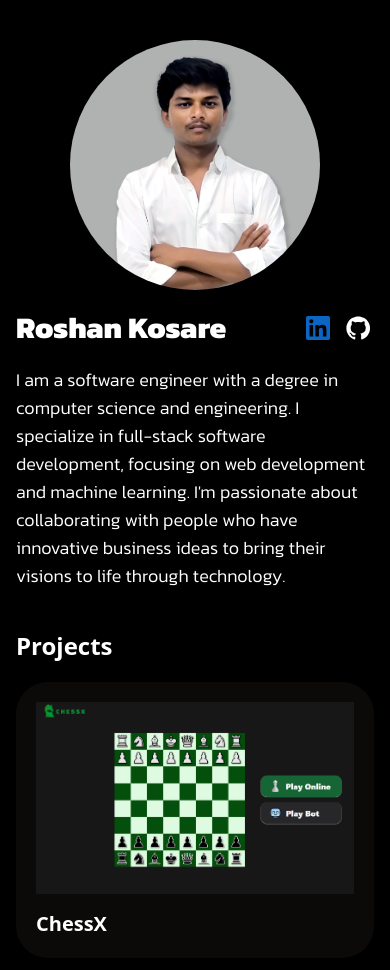
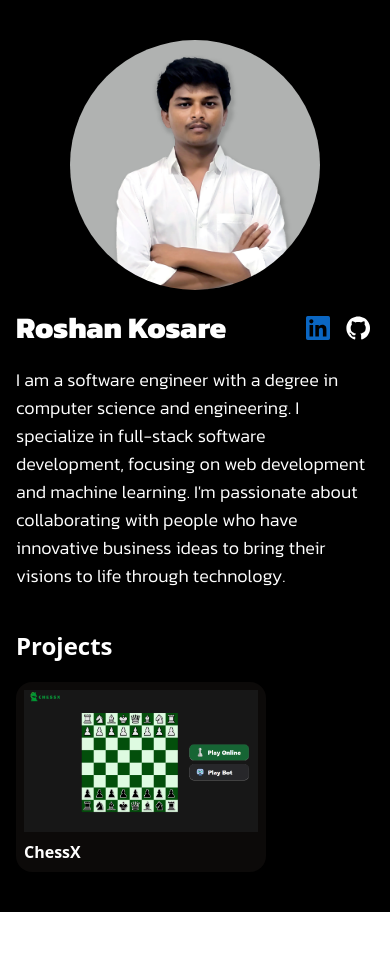
Before and after one commit to roshankosare/portfolio, a React (Vite) app: page / in a window 390 px wide. Shown: the top 970 px of the page. After the commit the page ends 912 px from the top, so only its background shows below. Built offline with nearby package versions, Linux system fonts and the light colour scheme.

Commit message:
project preview samll fix

```diff
--- a/src/components/projectPreview.tsx
+++ b/src/components/projectPreview.tsx
@@ -10,10 +10,13 @@ const ProjectPreview: React.FC<Props> = ({ image, name, onOpenDialog }) => {
   return (
     <div
       onClick={() => onOpenDialog()}
-      className="sm:w-[400px] sm:h-[300px]  bg-stone-950 rounded-4xl flex flex-col gap-y-4 py-5 px-5 cursor-pointer"
+      className=" max-w-[250px] w-full sm:max-w-[400px] h-auto   bg-stone-950  rounded-2xl sm:rounded-4xl flex flex-col  gap-y-2 sm:gap-y-4  py-2  px-2 sm:py-5 sm:px-5 cursor-pointer"
     >
-      <img src={image} className="w-full max-w-[400px] h-auto" />
-      <span className="sm:text-2xl text-xl font-bold">{name}</span>
+      <img
+        src={image}
+        className="w-full max-w-[250px] sm:max-w-[400px] h-auto"
+      />
+      <span className="sm:text-2xl text-md font-bold">{name}</span>
     </div>
   );
 };
```
